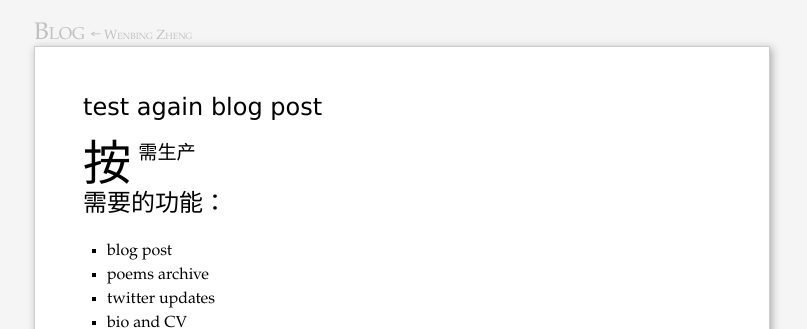
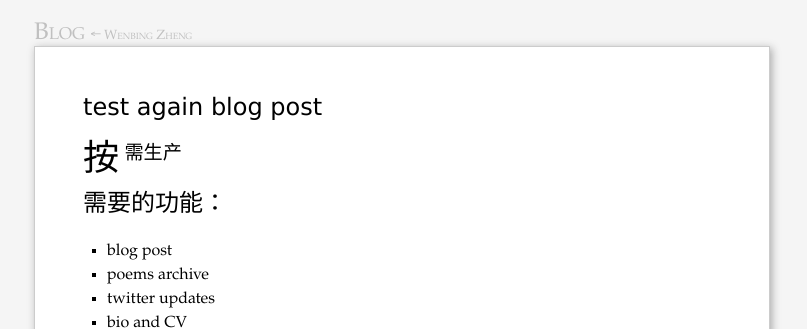
Before and after one commit to GunioRobot/wenbing.github.com, a Jekyll site: the page built from blog/_posts/2010-11-06-test-again.markdown, in a window 1280 px wide. Shown: the top 329 px of the page, without its empty margins (238-1045 px from the left). Built offline with Jekyll 4.4.1, drawn with Linux system fonts in a browser that asks for light colours; Markdown is read by kramdown in place of the engine named in the settings; comment, search, counter and statistics services are not loaded.

Commit message:
change first-letter font-size

```diff
--- a/files/css/screen.css
+++ b/files/css/screen.css
@@ -99,7 +99,7 @@ sup { line-height: 1ex; }
 
 /* @group FancyFirst */
 .emphnext + p:first-letter, p.emphfirst:first-letter {
-	font-size: 48px;
+	font-size: 36px;
 	padding: 0 0.15em 0 0;
 	margin:  0.05em 0 -0.15em 0;
 	line-height: 1em;
```
